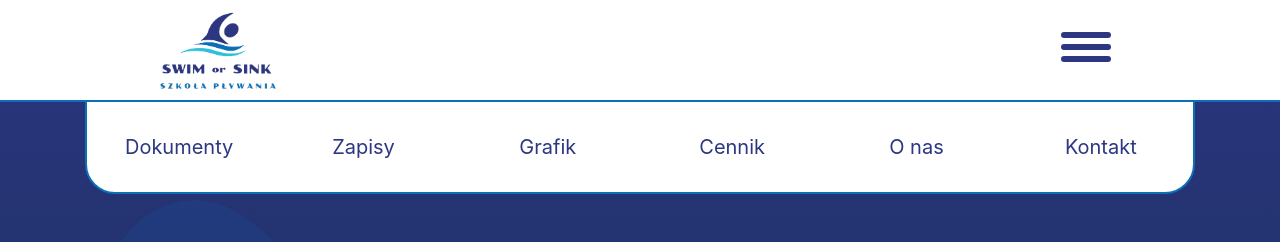
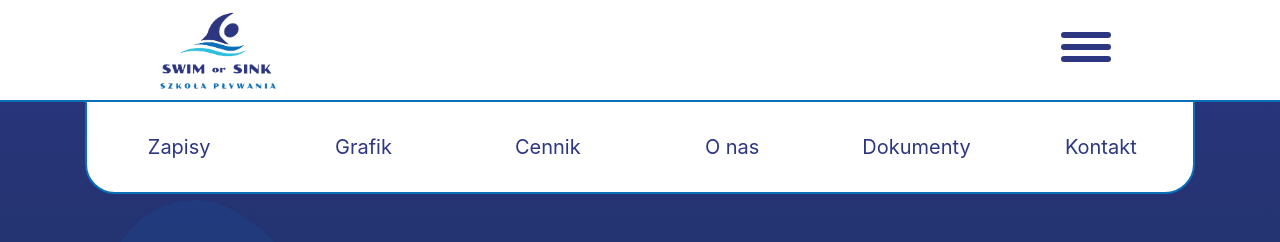
Before and after one commit to lukaszarpak/swim-or-sink-nuxt, a Nuxt app: page / in a window 1280 px wide. Both pictures are taken after a click on the element 1105 px from the left and 47 px from the top of the page. Shown: the top 242 px of the page. Built offline with nearby package versions, Linux system fonts and the light colour scheme.

Commit message:
change nav order

```diff
--- a/components/Navbar/Navigation.vue
+++ b/components/Navbar/Navigation.vue
@@ -2,11 +2,6 @@
   <div class="mobile">
     <div class="container">
       <div class="row">
-        <div class="col-12 col-md-2 mx-auto" @click="hideMenu">
-          <nuxt-link to="/dokumenty">
-            Dokumenty
-          </nuxt-link>
-        </div>
         <div class="col-12 col-md-2 mx-auto" @click="hideMenu">
           <nuxt-link to="/zapisy">
             Zapisy
@@ -23,6 +18,11 @@
         <div class="col-12 col-md-2 mx-auto" @click="hideMenu">
           <nuxt-link to="/#section0">
             O nas
+          </nuxt-link>
+        </div>
+        <div class="col-12 col-md-2 mx-auto" @click="hideMenu">
+          <nuxt-link to="/dokumenty">
+            Dokumenty
           </nuxt-link>
         </div>
         <div class="col-12 col-md-2 mx-auto" @click="hideMenu">
```
Also changed, not shown: 2 other files (tests, documents, lock files or other folders).
